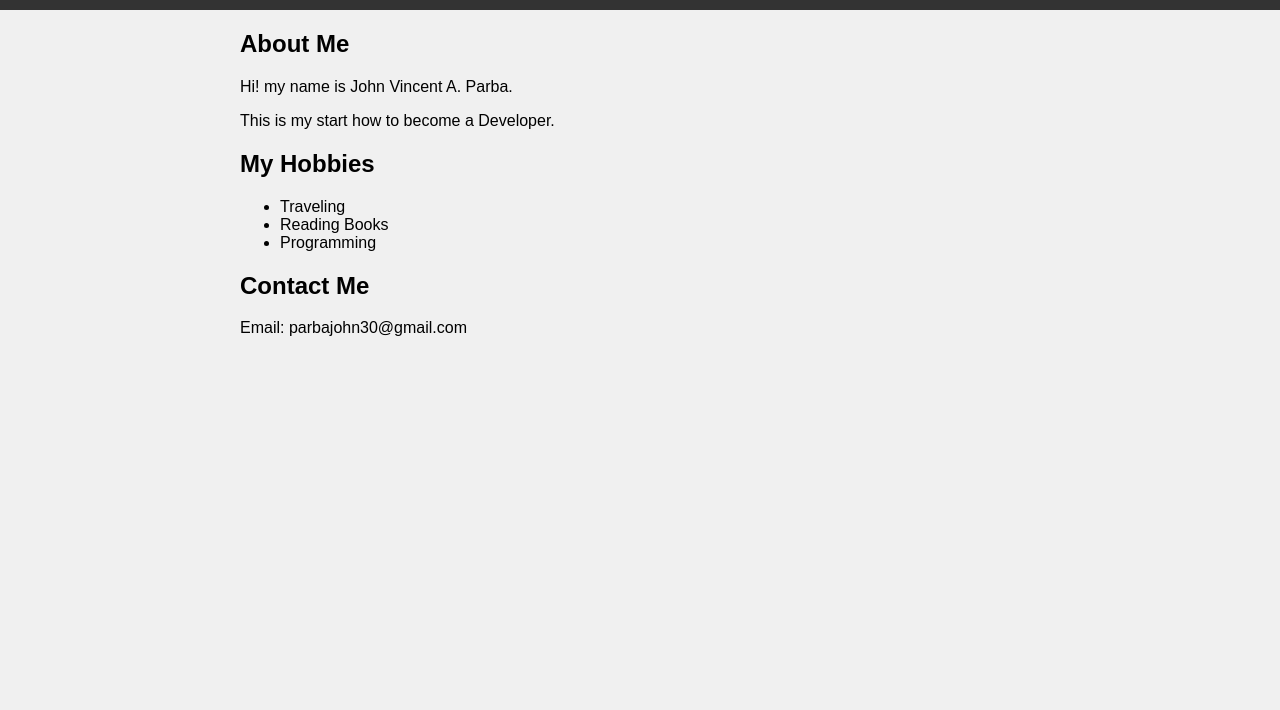
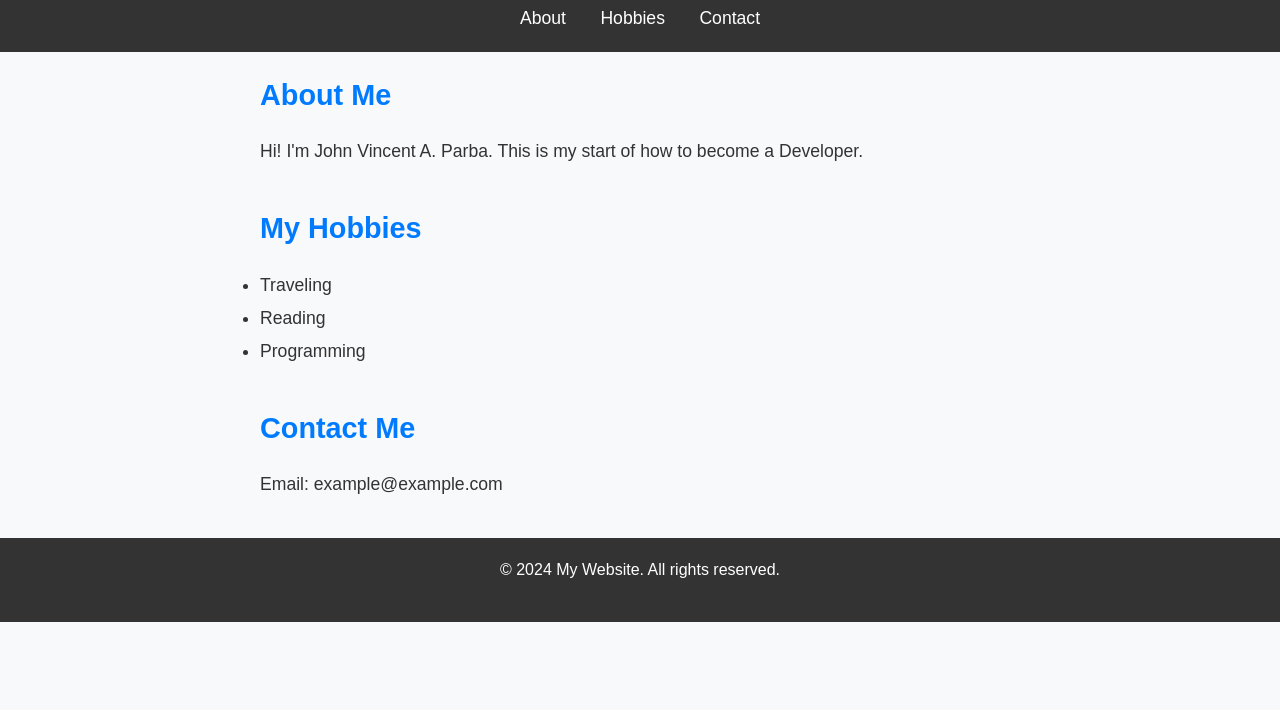
Before and after one commit to parbajohn/git-test, a plain HTML site: page index.html in a window 1280 px wide. Shown: the part 90-800 px from the top of the page. Drawn offline with Linux system fonts and the light colour scheme.

Commit message:
HelLo! I'll update

```diff
--- a/index.html
+++ b/index.html
@@ -5,26 +5,127 @@
     <meta name="viewport" content="width=device-width, initial-scale=1.0">
     <title>My First HTML Page</title>
     <style>
-        /* CSS styles can be added here */
-        body {
-            font-family: Arial, sans-serif;
-            background-color: #f0f0f0;
+        /* Reset styles */
+        * {
+            box-sizing: border-box;
             margin: 0;
             padding: 0;
         }
+
+        /* Global styles */
+        body {
+            font-family: Arial, sans-serif;
+            background-color: #f8f9fa;
+            color: #333;
+            line-height: 1.6;
+            margin: 0;
+            padding: 0;
+        }
+
+        /* Header styles */
         header {
             background-color: #333;
             color: #fff;
-            padding: 10px;
+            padding: 20px 0;
             text-align: center;
         }
+
+        header h1 {
+            font-size: 2.5em;
+            margin-bottom: 10px;
+        }
+
+        header nav {
+            margin-top: 10px;
+        }
+
+        header nav a {
+            color: #fff;
+            text-decoration: none;
+            margin: 0 15px;
+            font-size: 1.1em;
+            transition: color 0.3s ease;
+        }
+
+        header nav a:hover {
+            color: #ddd;
+        }
+
+        /* Main content styles */
         .container {
             max-width: 800px;
             margin: 20px auto;
             padding: 0 20px;
         }
-        h1 {
-            color: #333;
+
+        section {
+            margin-bottom: 40px;
+        }
+
+        h2 {
+            font-size: 1.8em;
+            margin-bottom: 20px;
+            color: #007bff;
+        }
+
+        p {
+            margin-bottom: 20px;
+            font-size: 1.1em;
+            line-height: 1.5;
+        }
+
+        ul {
+            margin-bottom: 20px;
+            font-size: 1.1em;
+        }
+
+        li {
+            margin-bottom: 5px;
+        }
+
+        /* Footer styles */
+        footer {
+            background-color: #333;
+            color: #fff;
+            text-align: center;
+            padding: 20px 0;
+            margin-top: 40px;
+        }
+
+        footer p {
+            font-size: 1em;
+        }
+
+        /* Media queries for responsiveness */
+        @media (max-width: 768px) {
+            header h1 {
+                font-size: 2em;
+            }
+
+            header nav {
+                margin-top: 20px;
+            }
+
+            header nav a {
+                margin: 0 10px;
+                font-size: 1em;
+            }
+
+            .container {
+                padding: 0 10px;
+            }
+
+            h2 {
+                font-size: 1.5em;
+            }
+
+            p {
+                font-size: 1em;
+            }
+
+            ul {
+                font-size: 1em;
+            }
         }
     </style>
 </head>
@@ -32,23 +133,37 @@
 
 <header>
     <h1>Welcome to My Website</h1>
+    <nav>
+        <a href="#about">About</a>
+        <a href="#hobbies">Hobbies</a>
+        <a href="#contact">Contact</a>
+    </nav>
 </header>
 
 <div class="container">
+    <section id="about">
         <h2>About Me</h2>
-    <p>Hi! my name is John Vincent A. Parba.</p>
-    <p>This is my start how to become a Developer.</p>
+        <p>Hi! I'm John Vincent A. Parba. This is my start of how to become a Developer.</p>
+    </section>
 
+    <section id="hobbies">
         <h2>My Hobbies</h2>
         <ul>
             <li>Traveling</li>
-        <li>Reading Books</li>
+            <li>Reading</li>
             <li>Programming</li>
         </ul>
+    </section>
 
+    <section id="contact">
         <h2>Contact Me</h2>
-    <p>Email: parbajohn30@gmail.com</p>
+        <p>Email: example@example.com</p>
+    </section>
 </div>
+
+<footer>
+    <p>&copy; 2024 My Website. All rights reserved.</p>
+</footer>
 
 </body>
 </html>
```
Lines whose indentation alone changed are shown as unchanged.
